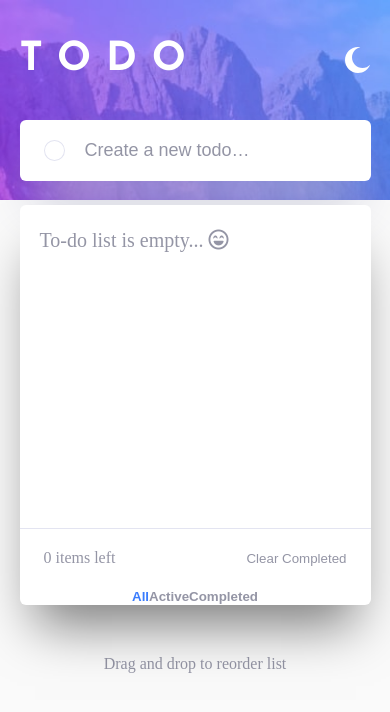
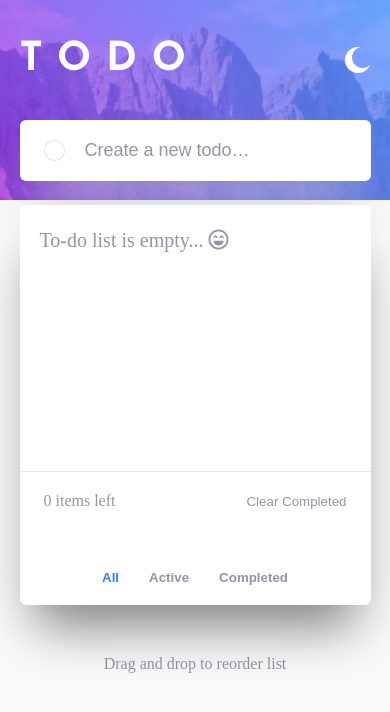
Before and after one commit to KiwiScreams/Todo-app, a React (Vite) app: page / in a window 390 px wide. Shown: the top 712 px of the page. Built offline with nearby package versions, Linux system fonts and the light colour scheme.

Commit message:
fix detail

```diff
--- a/src/pages/home/Home.css
+++ b/src/pages/home/Home.css
@@ -37,29 +37,41 @@
     height: 26px;
     background-repeat: no-repeat;
 }
-.display
-{
+
+.display {
     display: none;
 }
-.display-none
-{
+
+.display-none {
     display: block;
 }
+
 @media screen and (max-width: 425px) {
     .main-container {
         background: var(--background-small-image);
         background-repeat: no-repeat;
         background-size: 100%;
     }
-    .buttons.display-none{
+
+    .buttons.display-none {
         display: none;
     }
-    .display{
+
+    .display {
         display: block;
+        gap: 20px;
+        display: flex;
+        justify-content: space-between;
+        align-items: center;
+        margin-top: 20px;
+        padding: 20px 24px;
+        width: 60%;
     }
-    .filter-container .filter .display-none{
+
+    .filter-container .filter .display-none {
         display: none;
     }
+
     .filter-container {
         flex-direction: column;
     }
```
